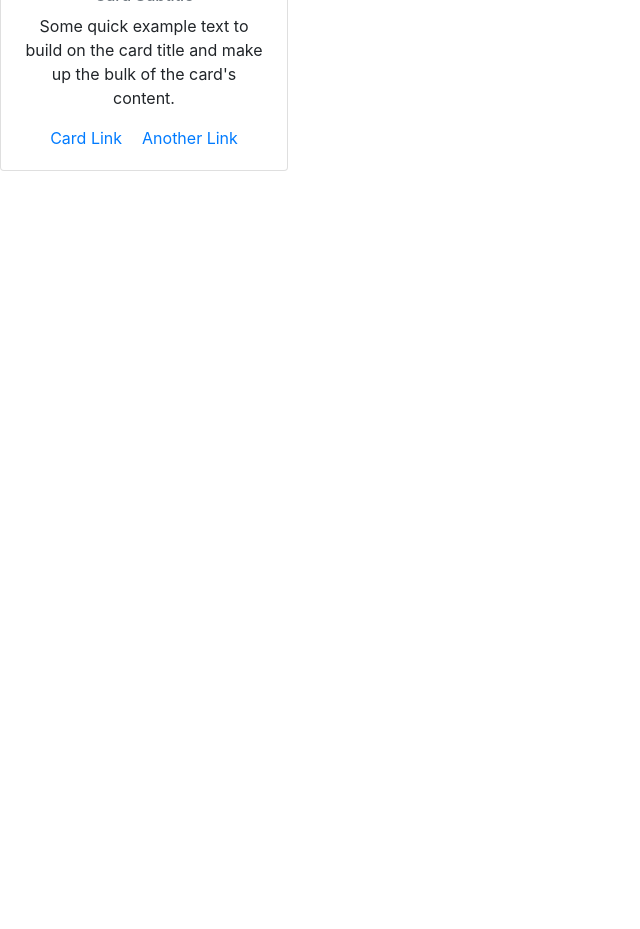
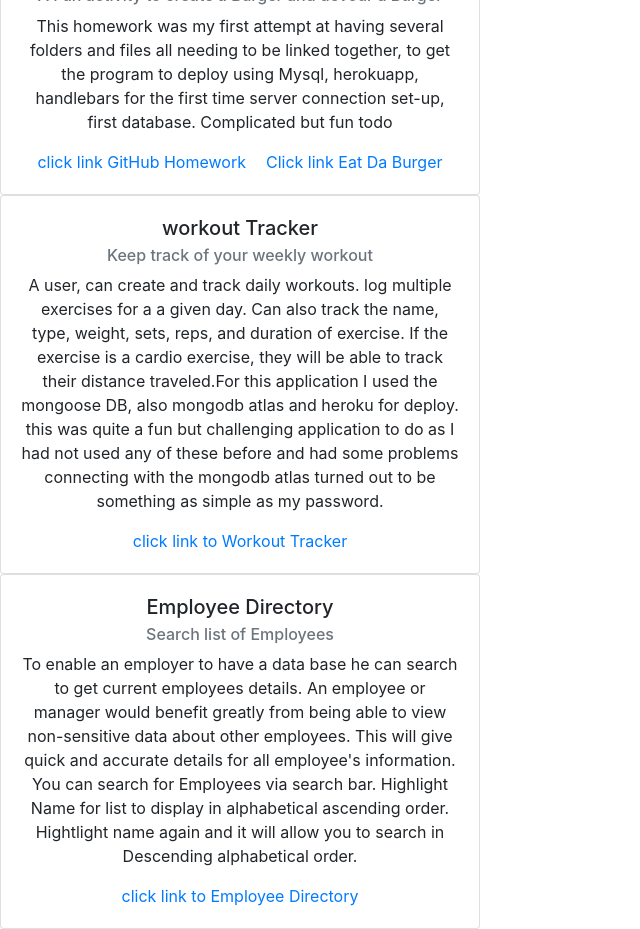
Before and after one commit to traceysaada/React-Portfolio, a React (Create React App) app: page /homework in a window 1280 px wide. Shown: the part 680-1609 px from the top of the page, without its empty margins (0-640 px from the left). Before the commit the page ends 851 px from the top, so only its background shows below. Built offline with nearby package versions, Linux system fonts and the light colour scheme.

Commit message:
added last of homework links

```diff
--- a/src/Components/homeWorkPage.js
+++ b/src/Components/homeWorkPage.js
@@ -6,7 +6,7 @@ export default function HomeWorkPage() {
     <>
       <hr />
 
-      <h1>Password Generator</h1>
+      <h1>Link to some of my Homeworks</h1>
       <Card style={{ width: "30rem" }}>
         <Card.Body>
           <Card.Title>First Homework</Card.Title>
@@ -38,35 +38,124 @@ export default function HomeWorkPage() {
           </Card.Link>
         </Card.Body>
       </Card>
-      <Card style={{ width: '30rem' }}>
+
+      <Card style={{ width: "30rem" }}>
         <Card.Body>
           <Card.Title>Homework Day Schedule</Card.Title>
-    <Card.Subtitle className="mb-2 text-muted">A Fun Todo List</Card.Subtitle>
+          <Card.Subtitle className="mb-2 text-muted">
+            A Fun Todo List
+          </Card.Subtitle>
           <Card.Text>
-    First attempt at doing local storage, create a list. Day diary
-              time schedule and appointments organiser for a Day at Work.
+            First attempt at doing local storage, create a list. Day diary time
+            schedule and appointments organiser for a Day at Work.
           </Card.Text>
-    <Card.Link href="#"><a
+          <Card.Link href="#">
+            <a
               href="https://github.com/traceysaada/Work-Day-Scheduler"
-                  target="_blank"rel="noreferrer"
-                  >Click link GitHub Homework</a
-                ></Card.Link>
-    <Card.Link href="#"><a
+              target="_blank"
+              rel="noreferrer"
+            >
+              Click link GitHub Homework
+            </a>
+          </Card.Link>
+          <Card.Link href="#">
+            <a
               href="https://traceysaada.github.io/Work-Day-Scheduler/"
-                  target="_blank"rel="noreferrer"
-                  >Click link Work Day Scheduler</a></Card.Link>
+              target="_blank"
+              rel="noreferrer"
+            >
+              Click link Work Day Scheduler
+            </a>
+          </Card.Link>
         </Card.Body>
       </Card>
-<Card style={{ width: '18rem' }}>
+
+      <Card style={{ width: "30rem" }}>
         <Card.Body>
-    <Card.Title>Card Title</Card.Title>
-    <Card.Subtitle className="mb-2 text-muted">Card Subtitle</Card.Subtitle>
+          <Card.Title>Eat Da Burger</Card.Title>
+          <Card.Subtitle className="mb-2 text-muted">
+            A Fun activity to create a Burger and devour a Burger
+          </Card.Subtitle>
           <Card.Text>
-      Some quick example text to build on the card title and make up the bulk of
-      the card's content.
+            This homework was my first attempt at having several folders and
+            files all needing to be linked together, to get the program to
+            deploy using Mysql, herokuapp, handlebars for the first time server
+            connection set-up, first database. Complicated but fun todo
           </Card.Text>
-    <Card.Link href="#">Card Link</Card.Link>
-    <Card.Link href="#">Another Link</Card.Link>
+          <Card.Link href="#">
+            <a
+              href="https://traceysaada.github.io/week-13-eat-da-burger/"
+              target="_blank"
+              rel="noreferrer"
+            >
+              click link GitHub Homework
+            </a>
+          </Card.Link>
+          <Card.Link href="#">
+            <a
+              href="https://burger-62.herokuapp.com/"
+              target="_blank"
+              rel="noreferrer"
+            >
+              Click link Eat Da Burger
+            </a>
+          </Card.Link>
+        </Card.Body>
+      </Card>
+
+      <Card style={{ width: "30rem" }}>
+        <Card.Body>
+          <Card.Title>workout Tracker</Card.Title>
+          <Card.Subtitle className="mb-2 text-muted">
+            Keep track of your weekly workout
+          </Card.Subtitle>
+          <Card.Text>
+            A user, can create and track daily workouts. log multiple exercises
+            for a a given day. Can also track the name, type, weight, sets,
+            reps, and duration of exercise. If the exercise is a cardio
+            exercise, they will be able to track their distance traveled.For
+            this application I used the mongoose DB, also mongodb atlas and
+            heroku for deploy. this was quite a fun but challenging application
+            to do as I had not used any of these before and had some problems
+            connecting with the mongodb atlas turned out to be something as
+            simple as my password.
+          </Card.Text>
+          <Card.Link href="#">
+            <a
+              href="https://fitness-tracker-tracey.herokuapp.com/"
+              target="_blank"
+              rel="noreferrer"
+            >
+              click link to Workout Tracker
+            </a>
+          </Card.Link>
+        </Card.Body>
+      </Card>
+
+      <Card style={{ width: "30rem" }}>
+        <Card.Body>
+          <Card.Title>Employee Directory</Card.Title>
+          <Card.Subtitle className="mb-2 text-muted">
+            Search list of Employees
+          </Card.Subtitle>
+          <Card.Text>
+            To enable an employer to have a data base he can search to get
+            current employees details. An employee or manager would benefit
+            greatly from being able to view non-sensitive data about other
+            employees. This will give quick and accurate details for all
+            employee's information. You can search for Employees via search bar.
+            Highlight Name for list to display in alphabetical ascending order.
+            Hightlight name again and it will allow you to search in Descending alphabetical order.
+          </Card.Text>
+          <Card.Link href="#">
+            <a
+              href="https://traceysaada.github.io/Employee-Directory/"
+              target="_blank"
+              rel="noreferrer"
+            >
+              click link to Employee Directory
+            </a>
+          </Card.Link>
         </Card.Body>
       </Card>
     </>
```
Lines whose indentation alone changed are shown as unchanged.
